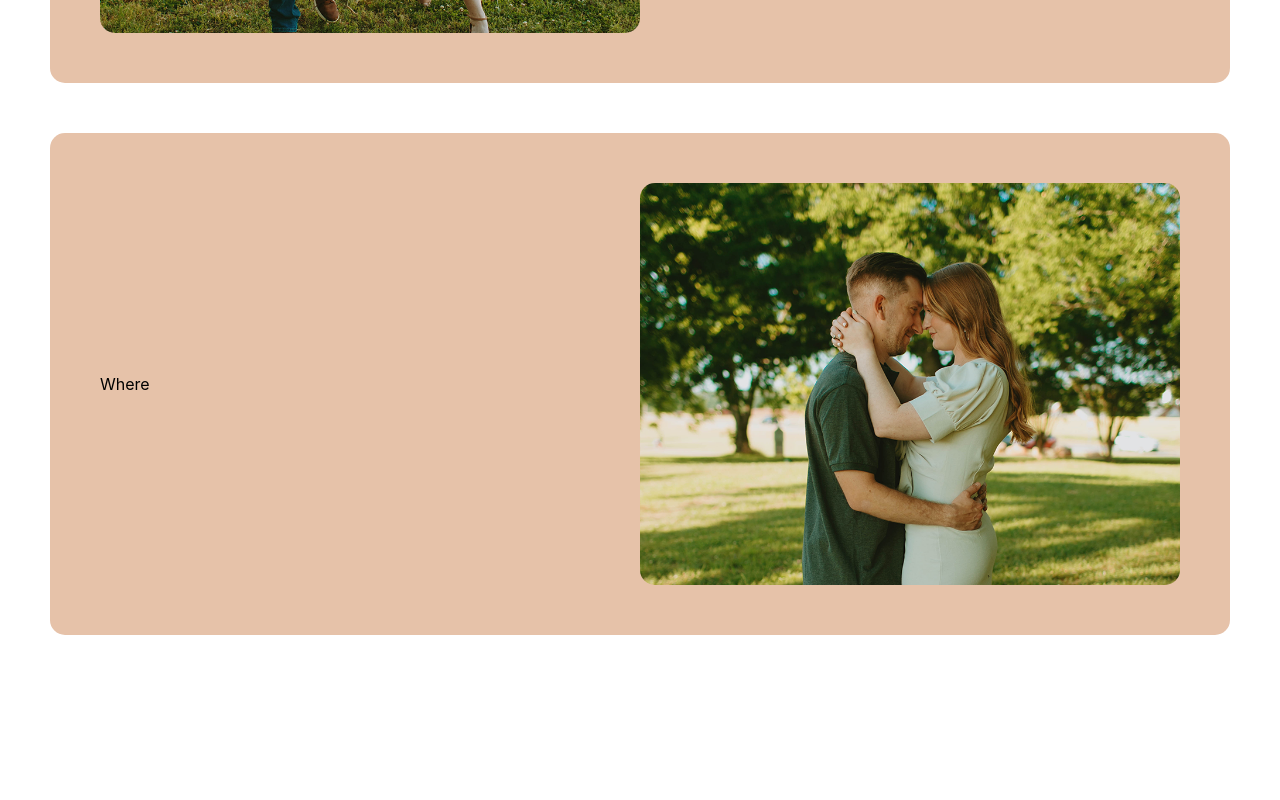
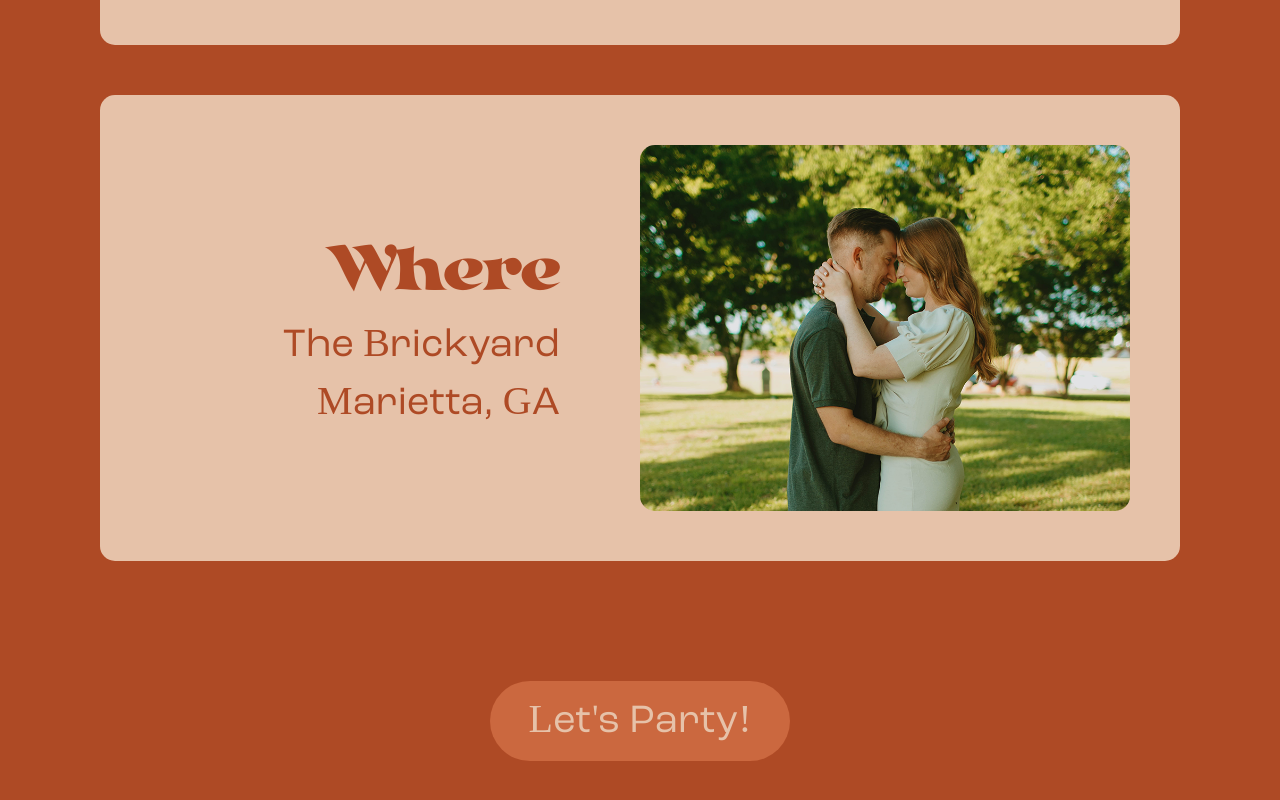
Before and after one commit to leeferfeefer/dandlerwedding, a React (Create React App) app: page /home in a window 1280 px wide. Shown: the part 866-1666 px from the top of the page. Before the commit the page ends 1501 px from the top, so only its background shows below. Built offline with nearby package versions, Linux system fonts and the light colour scheme.

Commit message:
Home page done

```diff
--- a/src/App.css
+++ b/src/App.css
@@ -1,7 +1,6 @@
-/* body {
-  margin: 0;
-  padding: 0;
-} */
+html, body, #app, #app>div {
+  height: 100%;
+}
 
 :root {
   --dark-orange: #AE4A25;
@@ -35,7 +34,10 @@ Pink: e4b2bc
   background-color: var(--dark-orange);
 }
 
-.main-container {
-  width: 100vw;
-  height: 100vh;
+.light-orange-background {
+  background-color: var(--light-orange);
 }
+
+.light-orange-color {
+  color: var(--light-orange);
+}
--- /dev/null
+++ b/src/components/Button/Button.tsx
@@ -0,0 +1,44 @@
+import React from 'react';
+import '../../App.css';
+import './Button.css';
+
+type ButtonProps = {
+  title: string;
+  onClick: () => void;
+  componentRef?: any;
+  style?: React.CSSProperties;
+  containerStyle?: React.CSSProperties;
+  onMouseEnter?: (setStyleCallback: any) => void;
+  onMouseLeave?: () => void;
+  buttonClassName?: string;
+};
+
+export const Button = (props: ButtonProps) => {
+  const { onClick, style, title, containerStyle,
+    componentRef, onMouseEnter, onMouseLeave, buttonClassName } = props;
+
+  const [ styleState, setStyleState ] = React.useState<React.CSSProperties>(style ?? {});
+
+  const _onMouseEnter = () => {
+    onMouseEnter && onMouseEnter(setStyleState);
+  };
+
+  const _onMouseLeave = () => {
+    onMouseLeave && onMouseLeave();
+    setStyleState(style ?? {});
+  };
+
+  return (
+    <div style={containerStyle}>
+      <div
+        className={buttonClassName}
+        ref={componentRef}
+        onMouseEnter={_onMouseEnter}
+        onMouseLeave={_onMouseLeave}
+        onClick={onClick}
+        style={styleState}>
+          {title}
+      </div>
+    </div>
+  );
+};
--- a/src/components/Card/Card.css
+++ b/src/components/Card/Card.css
@@ -4,7 +4,7 @@
   flex-direction: row;
   justify-content: center;
   align-items: center;
-  width: calc(100% - 100px);
+  width: calc(100% - 200px);
   border-radius: 15px;
 }
 
@@ -26,23 +26,3 @@
   flex: 1;
   display: flex;
 }
-
-.when-text-container {
-  margin-left: 80px;
-}
-
-.when-text {
-  font-family: "Curvilingus";
-  font-size: 80px;
-  text-align: left;
-  /* letter-spacing: 2px;
-  font-weight: 400; */
-  color: var(--dark-orange);
-}
-
-.date-text {
-  font-family: "RocGrotesk";
-  color: var(--dark-orange);
-  font-size: 50px;
-  text-align: left;
-}
--- a/src/components/NavBar/NavBar.tsx
+++ b/src/components/NavBar/NavBar.tsx
@@ -21,6 +21,7 @@ export const NavBar = () => {
             <NavLink
               to={link.to}
               className={({isActive}) => isActive ? "home" : ""}
+              key={i}
             >
               {link.name}
             </NavLink>
--- a/src/pages/ComingSoon/ComingSoon.css
+++ b/src/pages/ComingSoon/ComingSoon.css
@@ -1,3 +1,11 @@
+.container {
+  /* height: 100%;
+  width: 100%; */
+}
+/* IDK WHY I HAVE TO DO THIS >:| */
+#root {
+  height: 100%;
+}
 
 .comingsoon-text {
   font-family: "RocGrotesk";
--- a/src/pages/ComingSoon/ComingSoon.tsx
+++ b/src/pages/ComingSoon/ComingSoon.tsx
@@ -1,16 +1,16 @@
 import React from 'react';
 import LogoSrc from "../../images/WeddingLogo.png";
 import '../../App.css';
-import "../ComingSoon/ComingSoon.css";
+import "./ComingSoon.css";
 
 type ComingSoonProps = {};
 
 export const ComingSoon = (props: ComingSoonProps) => {
   return (
-    <div className="main-container">
+    <div className="container">
       <div className="comingsoon-header">
         <img src={LogoSrc} alt="Wedding Logo" width={700}/>
-        <div className="comingsoon-text light-text">are getting Narried</div>
+        <div className="comingsoon-text light-text">are getting married</div>
         <div className="comingsoon-date">11.5.22</div>
       </div>
       <div className="comingsoon-footer">
--- a/src/pages/Home/Home.css
+++ b/src/pages/Home/Home.css
@@ -1,3 +1,8 @@
+.container {
+  /* height: 100%;
+  width: 100%; */
+}
+
 .home-container {
   background-color: var(--dark-orange);
   height: 100%;
@@ -6,3 +11,57 @@
   display: flex;
   align-items: center;
 }
+
+.when-text-container {
+  margin-left: 80px;
+}
+
+.when-text {
+  font-family: "Curvilingus";
+  font-size: 80px;
+  text-align: left;
+  /* letter-spacing: 2px;
+  font-weight: 400; */
+  color: var(--dark-orange);
+}
+
+.date-text {
+  font-family: "RocGrotesk";
+  color: var(--dark-orange);
+  font-size: 40px;
+  text-align: left;
+}
+
+.where-text-container {
+  margin-right: 80px;
+  width: 100%;
+}
+
+.where-text {
+  font-family: "Curvilingus";
+  font-size: 80px;
+  text-align: right;
+  color: var(--dark-orange);
+}
+
+.where-place-container {
+  /* width: 100%; */
+}
+
+.brickyard-text {
+  text-align: right;
+  font-family: "RocGrotesk";
+  color: var(--dark-orange);
+  font-size: 40px;
+}
+
+.marietta-text {
+  text-align: right;
+  font-family: "RocGrotesk";
+  color: var(--dark-orange);
+  font-size: 40px;
+}
+
+.lets-party-button {
+  background-color: var(--pink);
+}
--- a/src/pages/Home/Home.tsx
+++ b/src/pages/Home/Home.tsx
@@ -6,10 +6,34 @@ import LogoSrc from "../../images/WeddingLogo.png";
 import { Card } from "../../components/Card/Card";
 import WhenImageSrc from "../../images/WhenImage.png";
 import WhereImageSrc from "../../images/WhereImage.png";
+import { Button } from "../../components/Button/Button";
+
+
+const letsPartyStyle: React.CSSProperties = {
+  height: "80px",
+  borderRadius: "40px",
+  backgroundColor: "#CB683F",
+  color: "#E6C2A9",
+  fontFamily: "RocGrotesk",
+  fontSize: "40px",
+  width: "300px",
+  margin: "20px",
+  display: 'flex',
+  textAlign: 'center',
+  alignItems: "center",
+  justifyContent: "center",
+};
+
+const letsPartyContainerStyle: React.CSSProperties = {
+  marginTop: "100px",
+  marginBottom: "300px",
+};
 
 type HomeProps = {};
 
+
 export const Home = (props: HomeProps) => {
+  const buttonRef = React.useRef<HTMLElement>(null);
 
   const whenText = (
     <div className="when-text-container">
@@ -21,18 +45,45 @@ export const Home = (props: HomeProps) => {
       </div>
     </div>
   );
-  const whereText = <div>Where</div>;
+  const whereText = (
+    <div className='where-text-container'>
+      <div className='where-text'>
+        Where
+      </div>
+      <div className='where-place-container'>
+        <div className='brickyard-text'>
+          The Brickyard
+        </div>
+        <div className='marietta-text'>
+          Marietta, GA
+        </div>
+      </div>
+    </div>
+  );
   const whenImg = <img src={WhenImageSrc} alt="Main Page Image 1" width="100%" style={{borderRadius: "15px"}}/>
   const whereImg = <img src={WhereImageSrc} alt="Main Page Image 2" width="100%" style={{borderRadius: "15px"}}/>
 
+  const letsPartyButtonClicked = () => {
+    console.log("LETS PARTY!!!!");
+  };
 
   return (
-    <div className="main-container">
+    <div className="container">
       <NavBar/>
       <div className="home-container">
         <img src={LogoSrc} alt="Wedding Logo" width={500} style={{marginTop: "50px"}}/>
         <Card leftComponent={whenImg} rightComponent={whenText} style={{marginTop: "50px"}}/>
         <Card leftComponent={whereText} rightComponent={whereImg} style={{marginTop: "50px"}}/>
+        <Button
+            componentRef={buttonRef}
+            title={`Let's Party!`}
+            style={letsPartyStyle}
+            containerStyle={letsPartyContainerStyle}
+            onClick={letsPartyButtonClicked}
+            onMouseEnter={(setStyleState) => {
+              setStyleState({...letsPartyStyle, opacity: .5})
+            }}
+          />
       </div>
     </div>
   );
```
Also changed, not shown: src/components/Button/Button.css (added).
